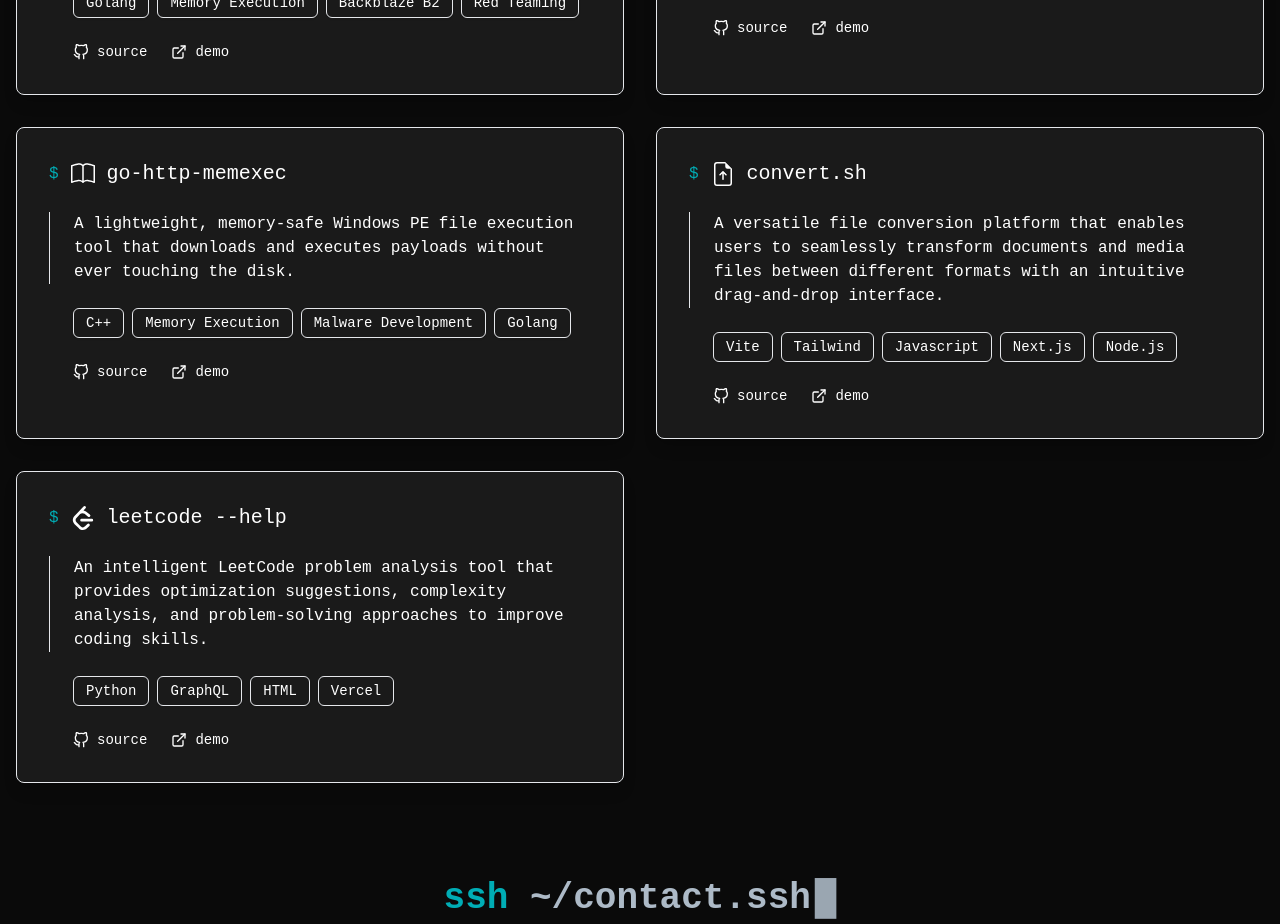
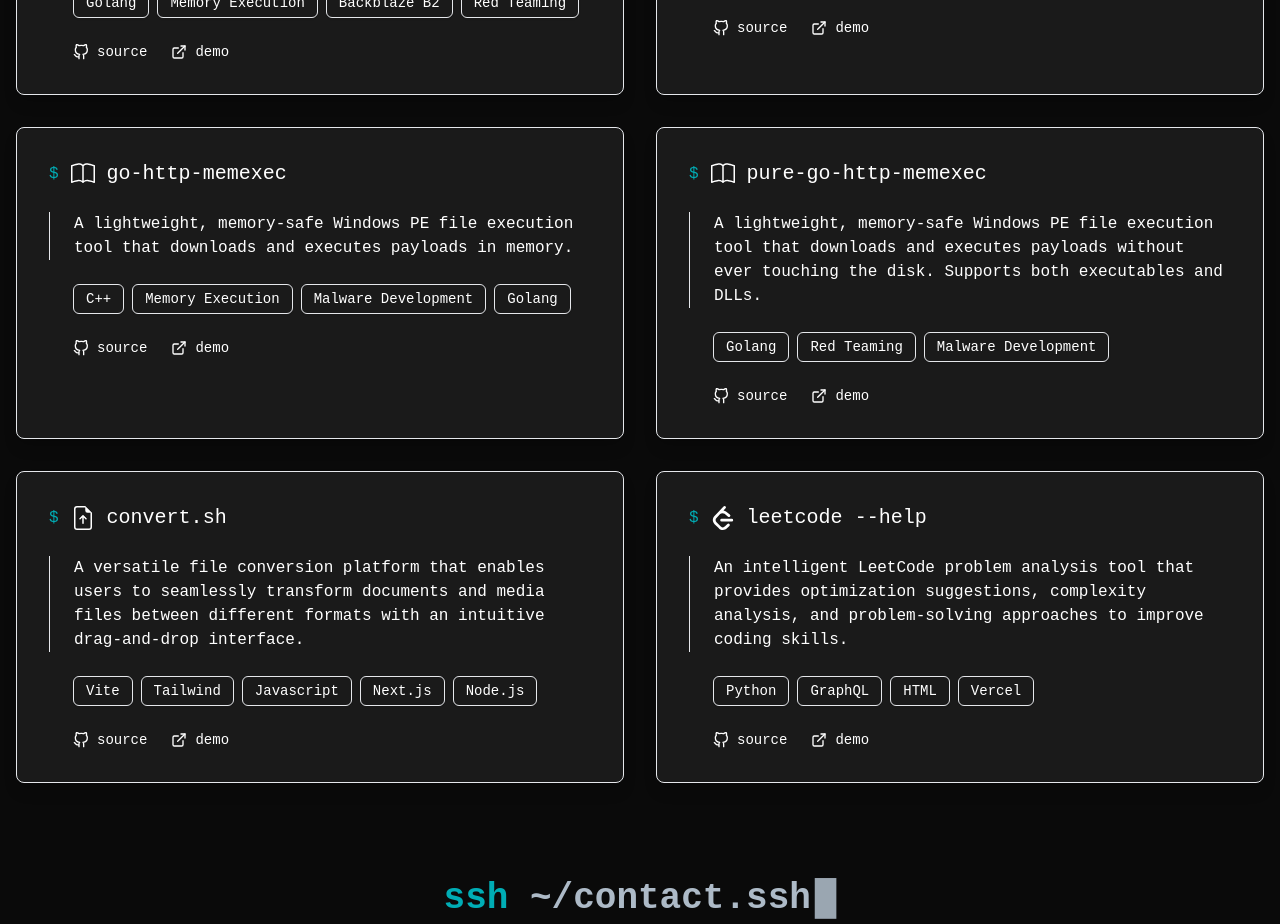
Before and after one commit to carved4/portfolio, a Next.js app: page / in a window 1280 px wide. Shown: the part 2580-3504 px from the top of the page. Built offline with nearby package versions, Linux system fonts and the light colour scheme.

Commit message:
new project

```diff
--- a/src/components/Projects.tsx
+++ b/src/components/Projects.tsx
@@ -43,10 +43,18 @@ const projects = [
   },
   {
     title: 'go-http-memexec',
-    description: 'A lightweight, memory-safe Windows PE file execution tool that downloads and executes payloads without ever touching the disk.',
+    description: 'A lightweight, memory-safe Windows PE file execution tool that downloads and executes payloads in memory.',
     tech: ['C++', 'Memory Execution', 'Malware Development', 'Golang'],
     github: 'https://github.com/carved4/go-http-memexec',
     live: 'https://github.com/carved4/go-http-memexec/blob/main/README.md',
+    icon: BsBook,
+  },
+  {
+    title: 'pure-go-http-memexec',
+    description: 'A lightweight, memory-safe Windows PE file execution tool that downloads and executes payloads without ever touching the disk. Supports both executables and DLLs.',
+    tech: ['Golang', 'Red Teaming', 'Malware Development'],
+    github: 'https://github.com/carved4/pure-go-http-memexec',
+    live: 'https://github.com/carved4/pure-go-http-memexec/blob/main/README.md',
     icon: BsBook,
   },
   {
```
